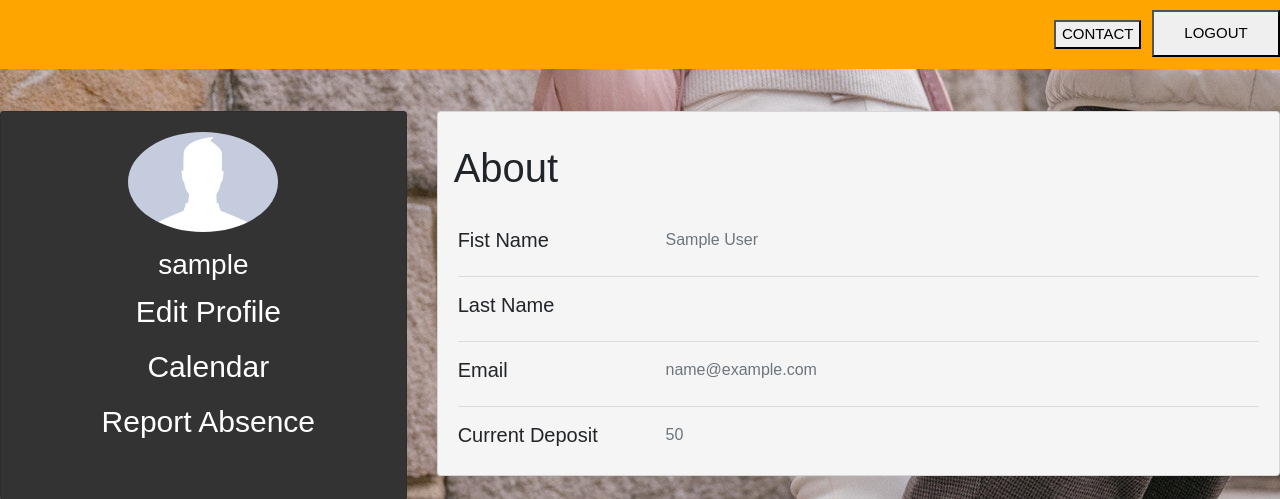
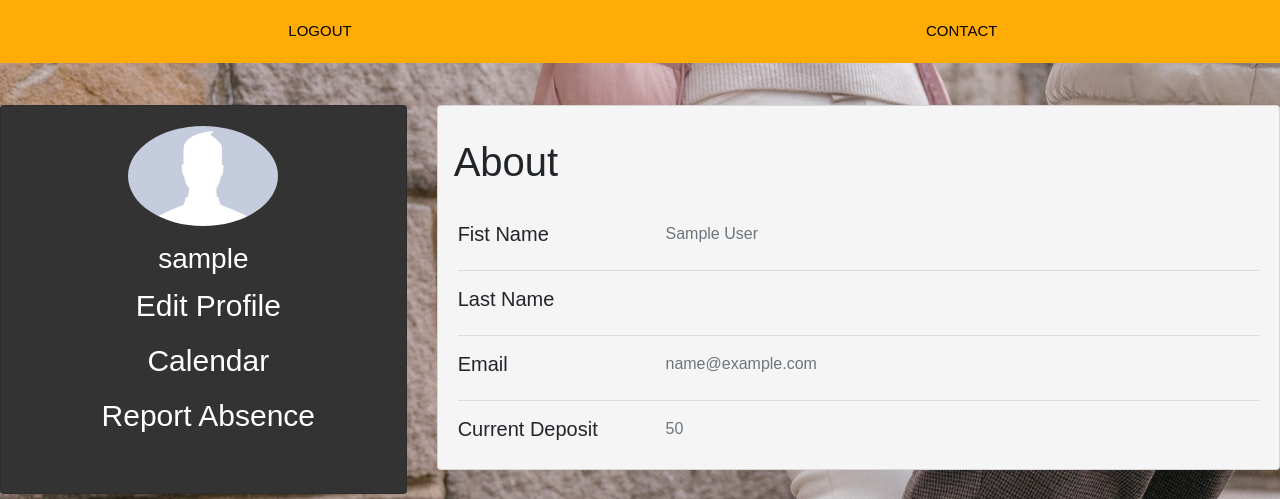
Before and after one commit to MBocian96/ITAPP_ODD_WED0730_dance_school_manager, a Django app: page /client/ in a window 1280 px wide. Shown: the top 499 px of the page. Run offline with Django 3.2, Linux system fonts and the light colour scheme; the visitor is signed in with stand-in values (Sample User, id 1); data that the repository does not hold is empty.

Commit message:
Student update

```diff
--- a/dance_school_manager/static/student.css
+++ b/dance_school_manager/static/student.css
@@ -5,12 +5,13 @@ body{
 .main{
 	font-family: Arial, Helvetica, sans-serif;
 }
-.topbar{
-	background-color: orange;
+.topbar {
+	background-color: #ffad06;
 	overflow: hidden;
 	margin-bottom: 3%;
+	display: flex;
 }
-.topbar a{
+.topbar a {
 	float: right;
 	color: whitesmoke;
 	text-align: center;
@@ -119,19 +120,27 @@ body{
 }
 
 .submit-btn {
+    padding: 10px 30px;
     width: 10%;
-    padding: 10px 30px;
     cursor: pointer;
     display: block;
     margin:10px auto;
     outline: none;
     font-size: 15px;
     text-decoration: none;
+    border:0;
+    background-color: #ffad06;
+    border-radius: 30px;
 }
-
-.submit-btn:hover{
+.submit-btn:hover {
     background: linear-gradient(to right, #ff105f, #ffad06);
     border-radius: 30px;
+}
+    .submit-btn a{
+    font-size:20px;
+    outline: none;
+    text-decoration: none;
+    color:black;
 }
 .coursepage-container {
     display: flex;
@@ -158,25 +167,6 @@ body{
     text-align: center;
     background: whitesmoke;
 }
-.dropdown {
-  position: relative;
-  display: inline-block;
-}
-.dropdown-content {
-  display: none;
-  position: absolute;
-  background-color: #f9f9f9;
-  min-width: 160px;
-  box-shadow: 0px 8px 16px 0px rgba(0,0,0,0.2);
-  padding: 10px 30px;
-  z-index: 1;
-  top: -5px;
-  right: 105%;
-}
-
-.dropdown:hover .dropdown-content {
-  display: block;
-}
 .test{
 	float: right;
 	text-align: center;
@@ -193,3 +183,22 @@ body{
 .table1 th{
 width:300px;
 }
+.showcase {
+    width: 35%;
+    height: 65%;
+    position: relative;
+    margin: 3% auto;
+    background-color: rgba(220, 220, 220, 0.85);
+    padding: 5px;
+    overflow: hidden;
+    border-radius: 10px;
+}
+.container {
+    width: 100%;
+    height: 100%;
+    background: linear-gradient(rgba(0, 0, 0, 0.4), rgba(0, 0, 0, 0.4)), url(back_login.jpg);
+    background-position: center;
+    background-size: cover;
+    display: block;
+    position: absolute;
+}
--- a/dance_school_manager/templates/profiles/student/calendar_view.html
+++ b/dance_school_manager/templates/profiles/student/calendar_view.html
@@ -23,6 +23,6 @@
         {% endfor %}
 </div>
 <div class="button submit-btn">
-    <a href="{% url 'client_module:user_view' %}"><button>Go Back</button></a>
+    <a href="{% url 'client_module:user_view' %}">Go Back</a>
 </div>
 {% endblock %}
--- a/dance_school_manager/templates/profiles/student/student_profile.html
+++ b/dance_school_manager/templates/profiles/student/student_profile.html
@@ -5,17 +5,12 @@
 <div class="contrainer">
     <div class="main">
         <div class="topbar">
-            <button class="submit-btn test" onclick="location.href = '/authentication/logout/'"
-                type="button">
+            <button class="submit-btn" onclick="location.href = '/authentication/logout/'" type="button">
                 LOGOUT
             </button>
-            <div class="dropdown test">
-                <button>CONTACT</button>
-                    <div class="dropdown-content">
-                        Adres:Testowa 12
-                        Numer:663742964
-                    </div>
-            </div>
+            <button class="submit-btn" onclick="location.href = 'teacher_module:contact'" type="button">
+                CONTACT
+            </button>
         </div>
         <div class="row">
             <div class="col-md-4 mt-1">
@@ -78,8 +73,8 @@
                                 </div>
 						    </div>
 					</div>
-                    <div class="card mb-3c content">
-    <table>
+        <div class="card mb-3c content">
+            <table>
             <tr>
                 <th> Name of the course</th>
                 <th> Description</th>
@@ -110,6 +105,6 @@
                 </td>
             </tr>
         {% endfor %}
-    </table>
+        </table>
 </div>
 {% endblock %}
```
Also changed, not shown: dance_school_manager/static/teacher.css (+0 -19 lines), dance_school_manager/templates/profiles/teacher/teacher_profile.html (+3 -4 lines).
